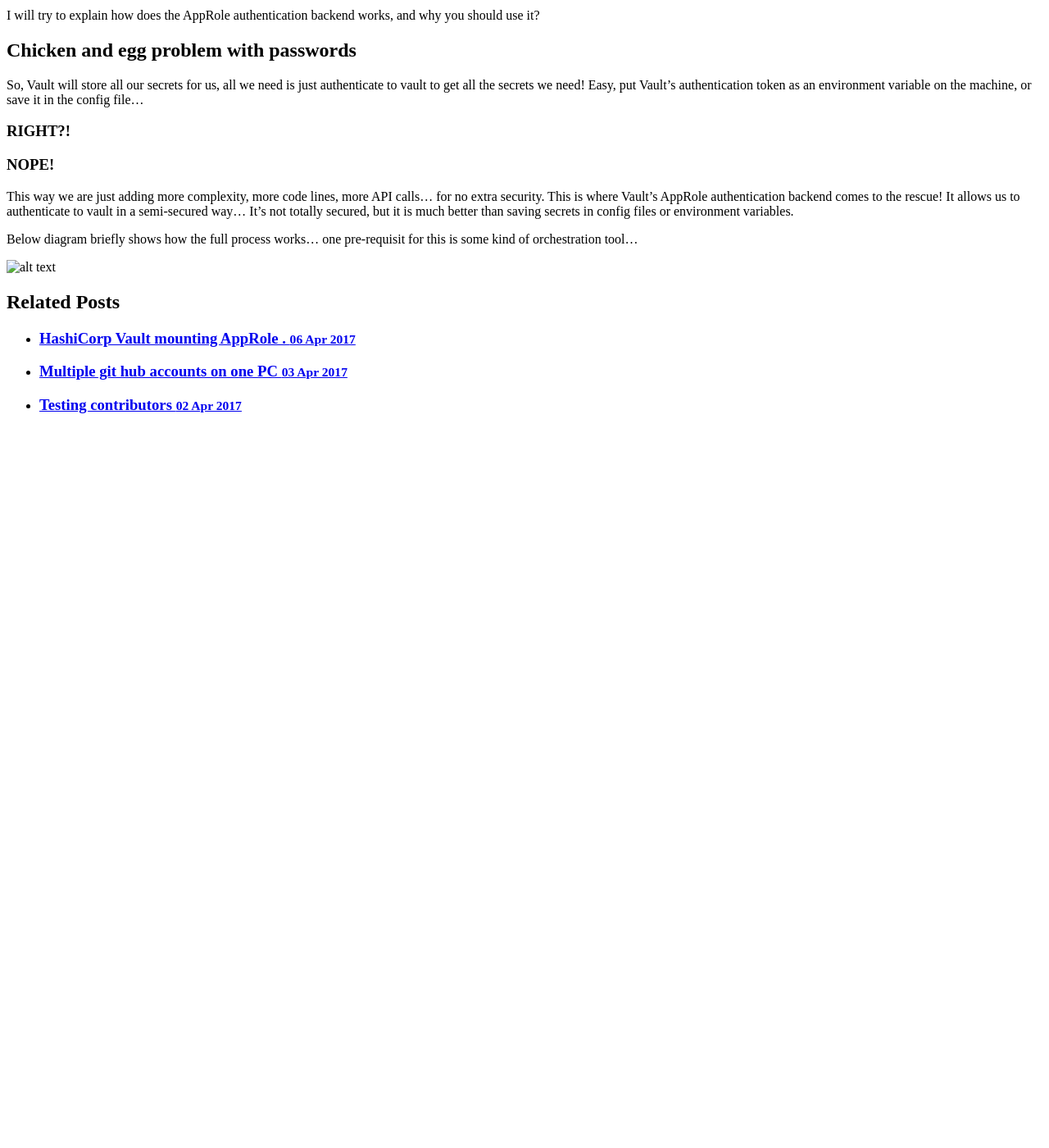
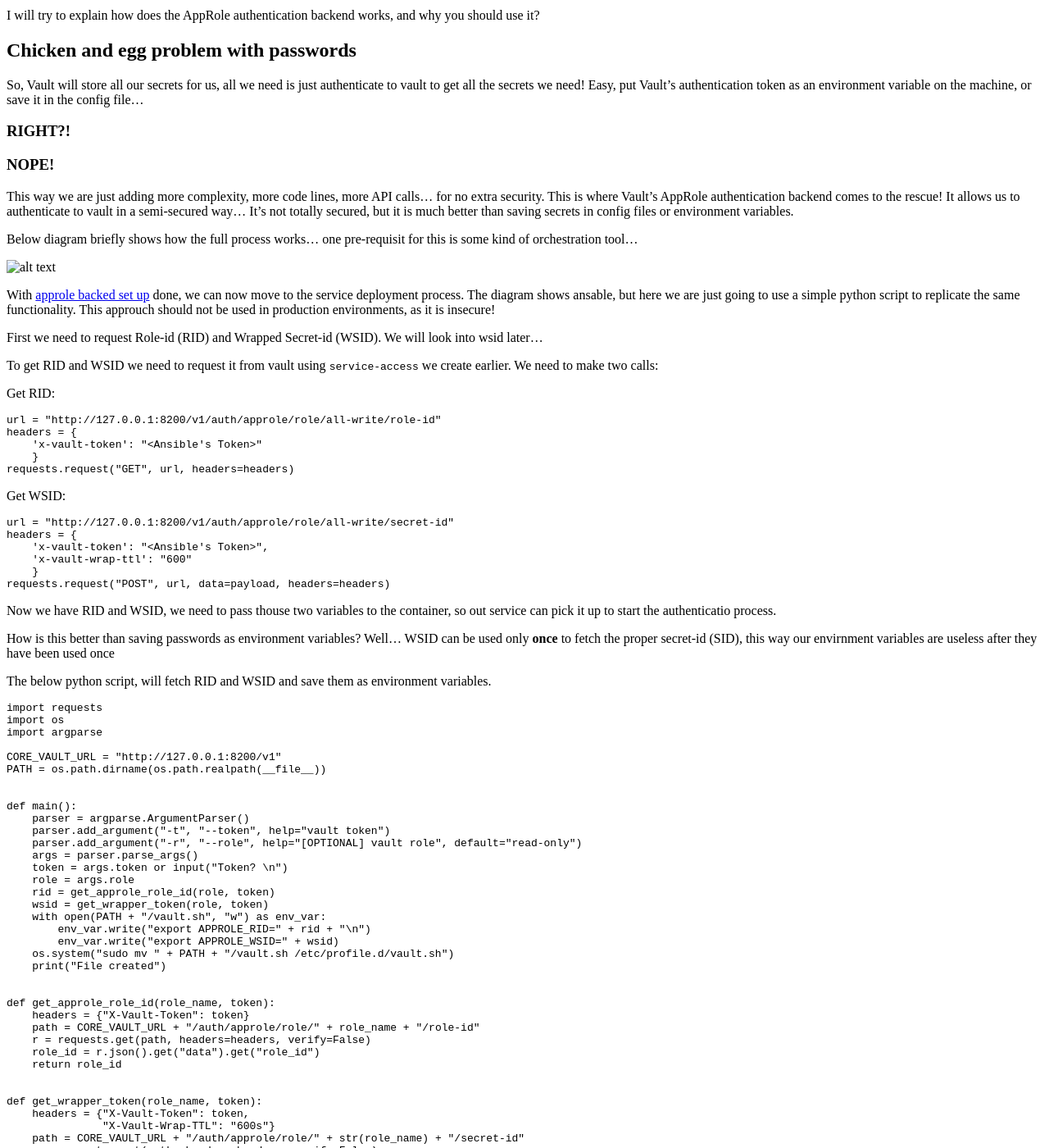
Before and after one commit to NoBlETi/NoBIETi.github.io, a Jekyll site: the page built from _posts/2017-04-07-HashiCorp-Vault-AppRole-use.md, in a window 1280 px wide and 1400 px high, scrolled down 270 px. Shown: the whole window at 82% size. Built offline with Jekyll 4.4.1, drawn with Linux system fonts in a browser that asks for light colours; before the commit the page ends 900 px from its top, so only the background shows below that; some of the changed text lies outside the part shown.

Commit message:
fixing shiut

````diff
--- a/_posts/2017-04-07-HashiCorp-Vault-AppRole-use.md
+++ b/_posts/2017-04-07-HashiCorp-Vault-AppRole-use.md
@@ -16,6 +16,139 @@ Below diagram briefly shows how the full process works... one pre-requisit for t
 ![alt text][approleDiagram]
 
 
+With [approle backed set up] done, we can now move to the service deployment process. The diagram shows ansable, but here we are just going to use a simple python script to replicate the same functionality. This approuch should not be used in production environments, as it is insecure!
+
+First we need to request Role-id (RID) and Wrapped Secret-id (WSID). We will look into wsid later...
+
+To get RID and WSID we need to request it from vault using `service-access` we create earlier. We need to make two calls:
+
+Get RID:
+```python
+url = "http://127.0.0.1:8200/v1/auth/approle/role/all-write/role-id"
+headers = {
+    'x-vault-token': "<Ansible's Token>"
+    }
+requests.request("GET", url, headers=headers)
+```
+Get WSID:
+```python
+url = "http://127.0.0.1:8200/v1/auth/approle/role/all-write/secret-id"
+headers = {
+    'x-vault-token': "<Ansible's Token>",
+    'x-vault-wrap-ttl': "600"
+    }
+requests.request("POST", url, data=payload, headers=headers)
+```
+
+Now we have RID and WSID, we need to pass thouse two variables to the container, so out service can pick it up to start the authenticatio process.
+
+How is this better than saving passwords as environment variables? Well... WSID can be used only **once** to fetch the proper secret-id (SID), this way our envirnment variables are useless after they have been used once
+
+The below python script, will fetch RID and WSID and save them as environment variables.
+```python
+import requests
+import os
+import argparse
+
+CORE_VAULT_URL = "http://127.0.0.1:8200/v1"
+PATH = os.path.dirname(os.path.realpath(__file__))
 
 
+def main():
+    parser = argparse.ArgumentParser()
+    parser.add_argument("-t", "--token", help="vault token")
+    parser.add_argument("-r", "--role", help="[OPTIONAL] vault role", default="read-only")
+    args = parser.parse_args()
+    token = args.token or input("Token? \n")
+    role = args.role
+    rid = get_approle_role_id(role, token)
+    wsid = get_wrapper_token(role, token)
+    with open(PATH + "/vault.sh", "w") as env_var:
+        env_var.write("export APPROLE_RID=" + rid + "\n")
+        env_var.write("export APPROLE_WSID=" + wsid)
+    os.system("sudo mv " + PATH + "/vault.sh /etc/profile.d/vault.sh")
+    print("File created")
+
+
+def get_approle_role_id(role_name, token):
+    headers = {"X-Vault-Token": token}
+    path = CORE_VAULT_URL + "/auth/approle/role/" + role_name + "/role-id"
+    r = requests.get(path, headers=headers, verify=False)
+    role_id = r.json().get("data").get("role_id")
+    return role_id
+
+
+def get_wrapper_token(role_name, token):
+    headers = {"X-Vault-Token": token,
+               "X-Vault-Wrap-TTL": "600s"}
+    path = CORE_VAULT_URL + "/auth/approle/role/" + str(role_name) + "/secret-id"
+    r = requests.post(path, headers=headers, verify=False)
+    wrapper_token = r.json().get("wrap_info").get("token")
+    return wrapper_token
+
+
+main()
+```
+
+With the above, we should have everything ready to start our service and use APPROLE_WSID and APPROLE_RID to log in to vault.
+
+At the moment WSID is a wrapped secret-id, which uses vault's [cubbyhole] to encapsulate the secret-id. This ensures that Ansible (or whatever we use for orchestration) doesn't have direct access to the user-id and the secret-id.
+
+Now, we need to unwrap the WSID (wrapped secret-id) to get the SID (secret-id). To do this we make the below call setting `x-vault-token` header to the `WSID`, this will returt out SID that we will use next to get the authentication token for the service.
+
+```python
+url = "http://127.0.0.1:8200/v1/sys/wrapping/unwrap"
+payload = ""
+headers = {
+    'x-vault-token': "<WSID>",
+    }
+requests.request("POST", url, data=payload, headers=headers)
+```
+Secret-id should be retuned by the above request. Now we can authenticate to Vault and get the token required to make requests to the `secrets/` backend
+
+Using UID and SID we can now authenticate, and we should get a token in response...
+
+```python
+
+url = "https://vault.demo.mtkip.com:8200/v1/auth/approle/login"
+payload = "{"role_id": "<RID>",
+            "secret_id": "<SID>"}"
+headers = {
+    'content-type': "application/json",
+    'cache-control': "no-cache",
+    'postman-token': "1264d045-cc1b-1f46-d405-f00a72c9f47d"
+    }
+requests.request("POST", url, data=payload, headers=headers)
+```
+Example Response:
+```json
+{
+  "request_id": "8a6d489b-badd-45dd-c804-cd0ad85fcbd0",
+  "lease_id": "",
+  "renewable": false,
+  "lease_duration": 0,
+  "data": null,
+  "wrap_info": null,
+  "warnings": null,
+  "auth": {
+    "client_token": "e40cd856-dc96-c763-4a8f-90e193e57933",
+    "accessor": "432af15f-d643-d256-30ef-7dc007c5abb3",
+    "policies": [
+      "service-access-acl"
+    ],
+    "metadata": {},
+    "lease_duration": 86400,
+    "renewable": true
+  }
+}
+```
+
+Now we can use the `cliet_token` to query any (as long as we have permissions) of the secrets backend (generic, aws, PKI) to request secrets.
+Our test server runs over http, but obviously anything that is not local should use https!
+
+
+
+[vault's approle backend website]: https://www.vaultproject.io/docs/auth/approle.html
+[cubbyhole]: https://www.vaultproject.io/docs/secrets/cubbyhole/
+[approle backed set up]: {{ site.baseurl }}2017/04/06/HashiCorp-Vault-AppRole-install/
 [approleDiagram]: {{ site.baseurl }}public/img/vault-approle-diagram.png
````
